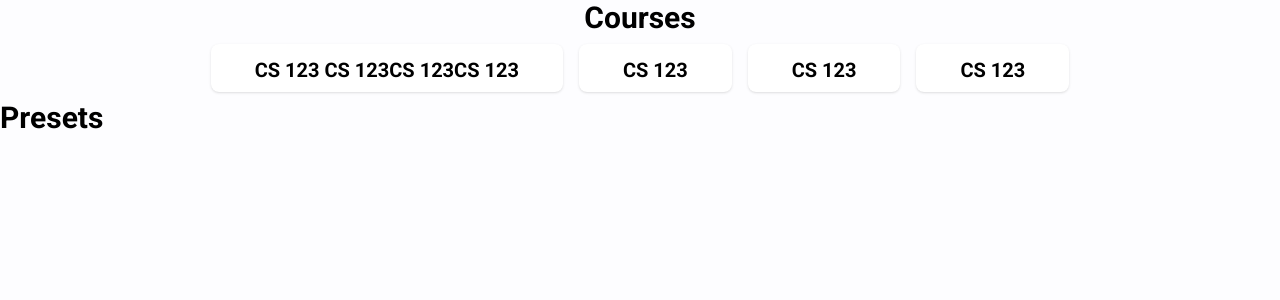
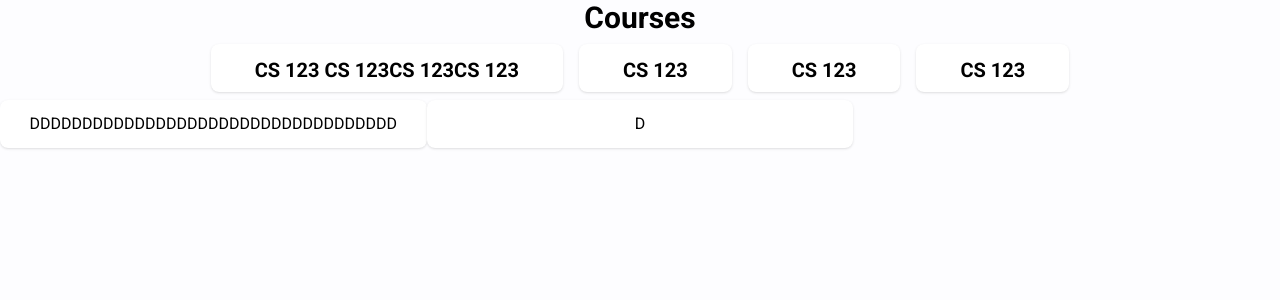
Before and after one commit to Nyumat/Syllabot, a React (Vite) app in the folder client/: page /manage in a window 1280 px wide. Shown: the top 300 px of the page. Built offline with nearby package versions, Linux system fonts and the light colour scheme; no server answers.

Commit message:
Add some button components

```diff
--- a/client/src/pages/Manage.tsx
+++ b/client/src/pages/Manage.tsx
@@ -14,7 +14,8 @@ export default function Manage() {
         </div>
       </div>
       <div className="text-center font-bold font-body text-3xl flex">
-        Presets
+        <PresetBtn preset={"DDDDDDDDDDDDDDDDDDDDDDDDDDDDDDDDDDD"} />
+        <PresetBtn preset={"d"} />
       </div>
     </div>
   );
```
